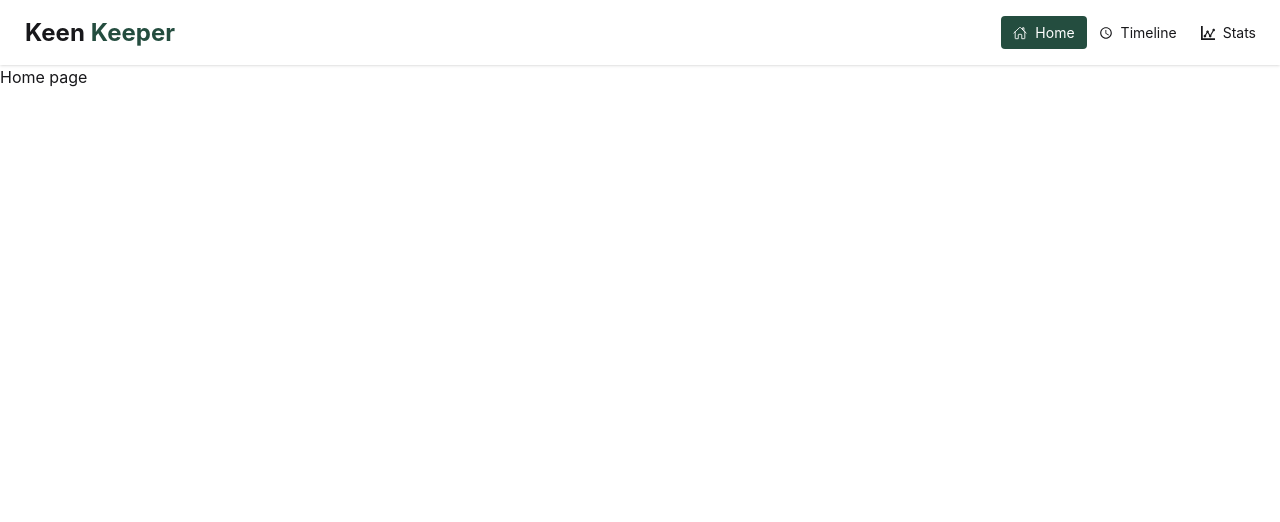
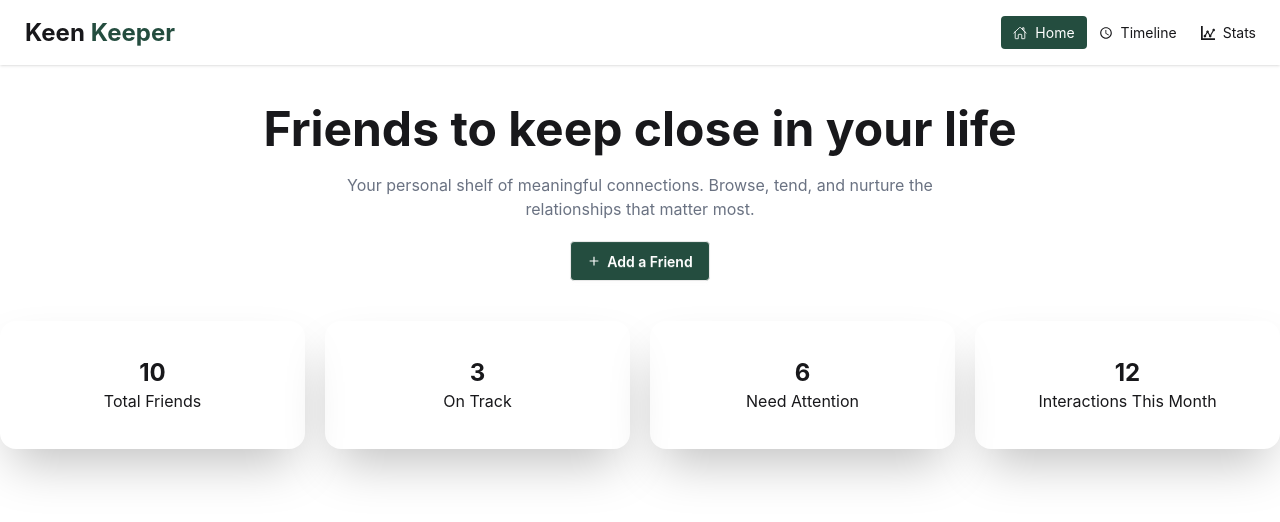
Before and after one commit to sr-shuvobd/assignment-7, a React (Vite) app: page / in a window 1280 px wide. Shown: the top 522 px of the page. Built offline with nearby package versions, Linux system fonts and the light colour scheme.

Commit message:
add hero section

```diff
--- /dev/null
+++ b/src/Pages/Home/Hero.jsx
@@ -0,0 +1,42 @@
+import { IoMdAdd } from "react-icons/io";
+
+const Hero = () => {
+  return (
+    <div className="mt-10">
+      <div className="text-center space-y-5">
+        <h1 className="text-2xl md:text-5xl font-bold">
+          Friends to keep close in your life
+        </h1>
+        <p className="text-gray-500">
+          Your personal shelf of meaningful connections. Browse, tend, and
+          nurture the <br /> relationships that matter most.
+        </p>
+        <button className="btn bg-[#244d3f] text-white">
+          <IoMdAdd />
+          Add a Friend
+        </button>
+      </div>
+
+      <div className="grid grid-cols-1 md:grid-cols-2 lg:grid-cols-4 gap-5 mt-10">
+        <div className="text-center shadow-2xl py-9 rounded-2xl">
+          <h1 className="text-2xl font-bold">10</h1>
+          <p>Total Friends</p>
+        </div>
+        <div className="text-center shadow-2xl py-9  rounded-2xl">
+          <h1 className="text-2xl font-bold">3</h1>
+          <p>On Track</p>
+        </div>
+        <div className="text-center shadow-2xl py-9 rounded-2xl">
+          <h1 className="text-2xl font-bold">6</h1>
+          <p>Need Attention</p>
+        </div>
+        <div className="text-center shadow-2xl py-9 rounded-2xl">
+          <h1 className="text-2xl font-bold">12</h1>
+          <p>Interactions This Month</p>
+        </div>
+      </div>
+    </div>
+  );
+};
+
+export default Hero;
--- a/src/Pages/Home/HomePage.jsx
+++ b/src/Pages/Home/HomePage.jsx
@@ -1,9 +1,10 @@
 import React from 'react';
+import Hero from './Hero';
 
 const HomePage = () => {
     return (
-        <div>
-            <h1>Home page</h1>
+        <div className='container mx-auto'>
+            <Hero></Hero>
         </div>
     );
 };
```
